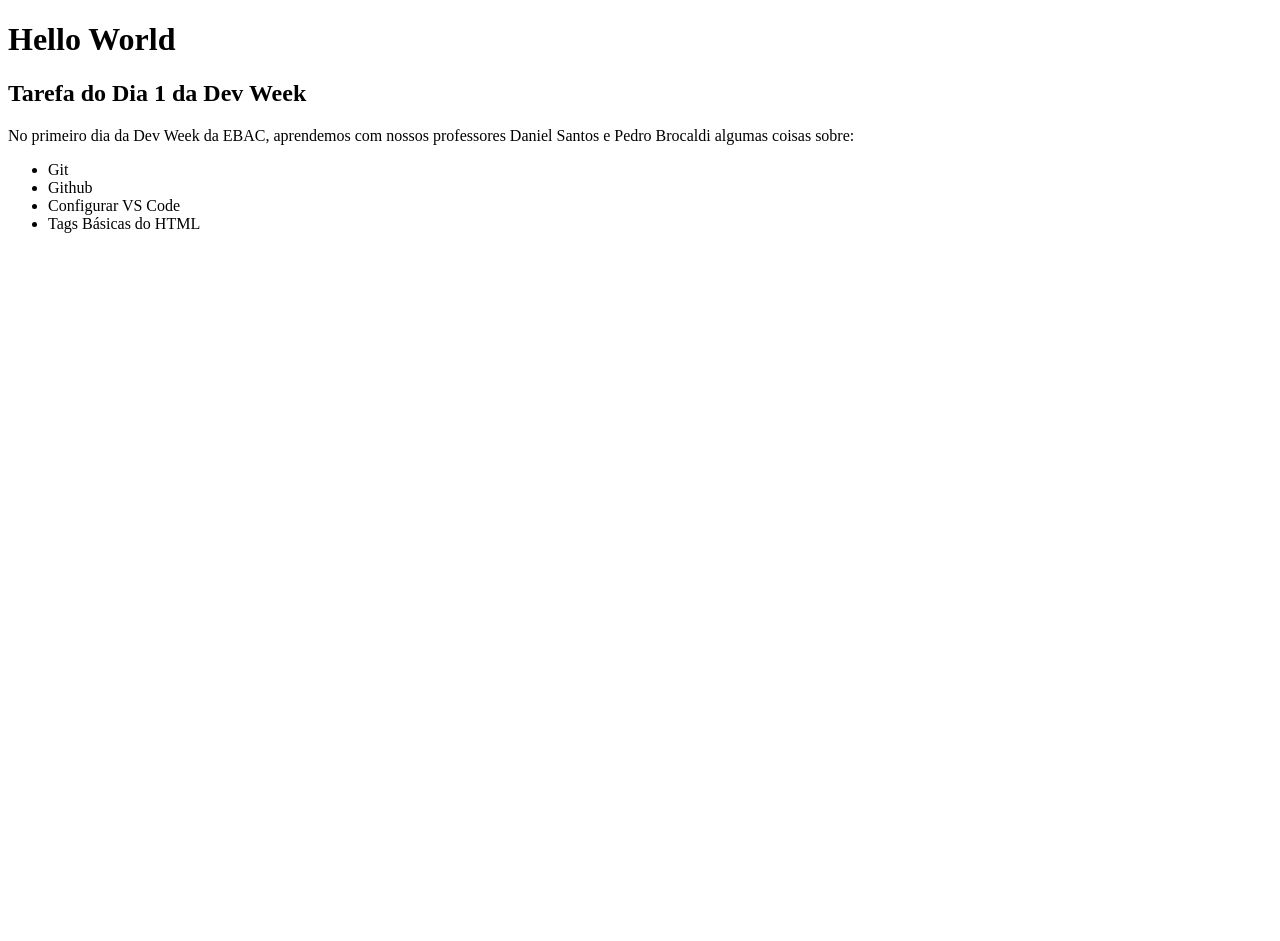
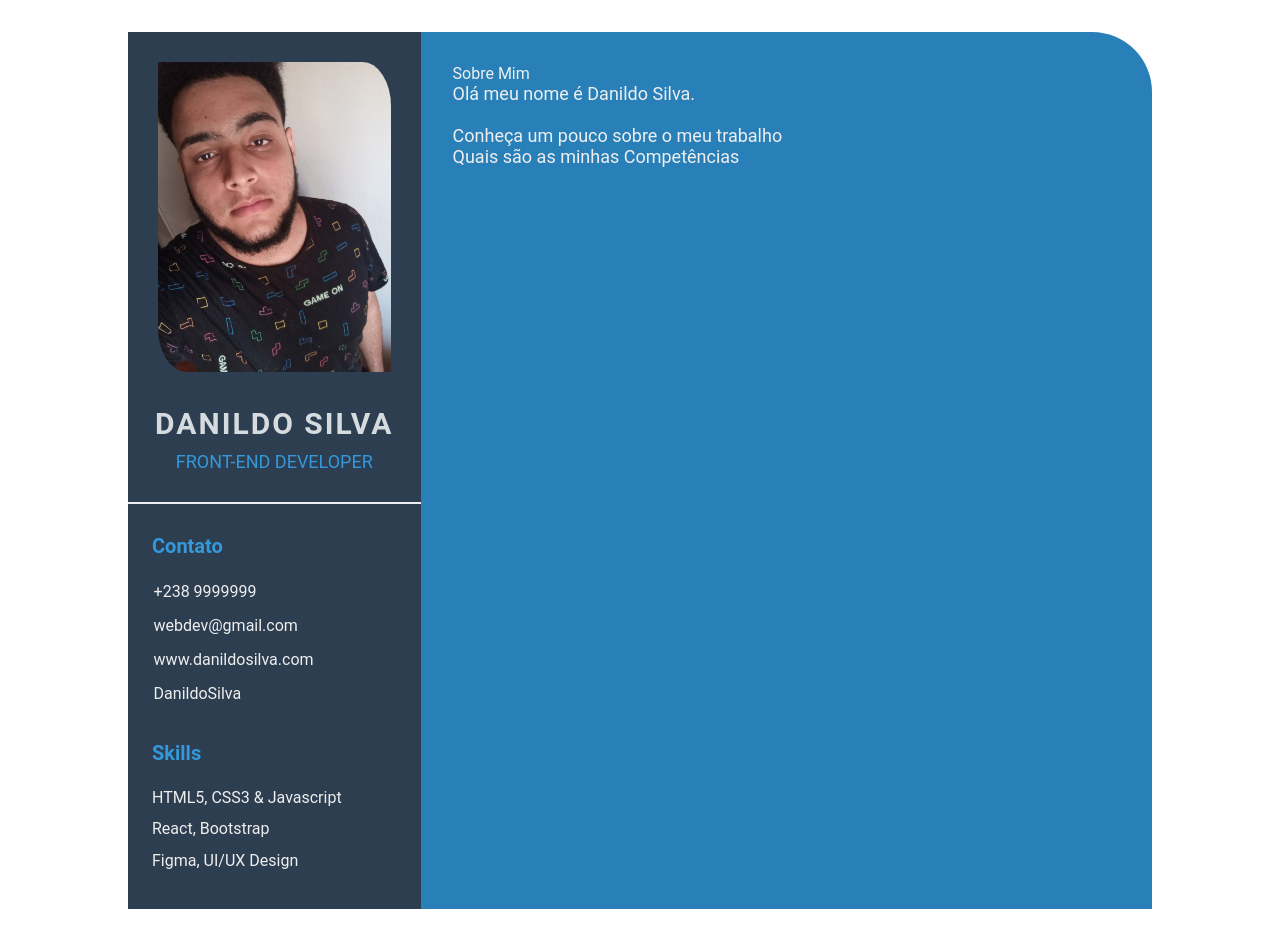
Before and after one commit to DanildoSilva/DevWeekDanildoSilva.github.io, a plain HTML site: page index.html in a window 1280 px wide. Before the commit the page ends 800 px from the top, so only its background shows below. Drawn offline with Linux system fonts and the light colour scheme.

Commit message:
feature: add style.css add profile image add index.css (#2)

```diff
--- a/index.html
+++ b/index.html
@@ -1,19 +1,58 @@
 <!DOCTYPE html>
-<html lang="pt-br">
+<html lang="en">
     <head>
         <meta charset="UTF-8">
+        <meta http-equiv="X-UA-Compatible" content="IE=edge">
         <meta name="viewport" content="width=device-width, initial-scale=1.0">
-        <title>Danildo Silva - Tarefa Dia 01</title>
+        <title>Danildo Silva - Curriculo</title>
+        <link rel="stylesheet" href="style.css">
     </head>
     <body>
-        <h1>Hello World</h1>
-        <h2>Tarefa do Dia 1 da Dev Week</h2>
-        <p>No primeiro dia da Dev Week da EBAC, aprendemos com nossos professores Daniel Santos e Pedro Brocaldi algumas coisas sobre:</p>
-        <ul>
-            <li>Git</li>
-            <li>Github</li>
-            <li>Configurar VS Code</li>
-            <li>Tags Básicas do HTML</li>
-        </ul>
+        <main class="resume-contents">
+            <section class="left-section">
+                <section class="left-section-content">
+                    <div class="profile">
+                        <img src="img/profile-image.jpg" alt="Profile Image" class="profile-image">
+                        <p class="name">Danildo Silva</p>
+                        <p class="profession">Front-End Developer</p>
+                    </div>
+                    <div class="contact-info">
+                        <p class="left-title">Contato</p>
+                        <ul>
+                            <li><i class="fa fa-phone"></i>+238 9999999</li>
+                            <li><i class="fa fa-envelope"></i>webdev@gmail.com</li>
+                            <li><i class="fa fa-globe"></i>www.danildosilva.com</li>
+                            <li><i class="fa fa-github"></i>DanildoSilva</li>
+                        </ul>
+                    </div>
+                    <div class="skills">
+                        <p class="left-title">Skills</p>
+                        <ul>
+                            <li>
+                                <p>HTML5, CSS3 & Javascript</p>
+                            </li>
+                            <li>
+                                <p>React, Bootstrap</p>
+                            </li>
+                            <li>
+                                <p>Figma, UI/UX Design</p>
+                            </li>
+                        </ul>
+                    </div>
+                </section>
+            </section>
+            <section class="right-section">
+                <div class="right-section-contents">
+                    <section class="about gap">
+                        <div class="right-title">Sobre Mim</div>
+                        <p class="about-me-contents">
+                            Olá meu nome é Danildo Silva.<br>
+                            <br>Conheça um pouco sobre o meu trabalho
+                            <br>Quais são as minhas Competências
+                        </p>
+                    </section>
+                </div>
+            </section>
+        </main>
     </body>
 </html>
--- /dev/null
+++ b/style.css
@@ -0,0 +1,112 @@
+* {
+    margin: 0;
+    padding: 0;
+    box-sizing: border-box;
+    list-style: none;
+    font-family: 'Roboto', sans-serif;
+}
+
+.resume-contents {
+    min-height: 100vh;
+    width: 80%;
+    margin: 2rem auto;
+    display: grid;
+    grid-template-columns: repeat(7, 1fr);
+}
+
+.left-section {
+    grid-column: span 2;
+    height: 100%;
+    background-color: #2c3e50;
+}
+
+.right-section {
+    grid-column: span 5;
+    height: 100%;
+    background-color: #2980b9;
+    border-radius: 0px 60px 0px 0px;
+}
+
+.left-section-contents{
+    padding: 2rem 2rem;
+}
+
+.profile {
+    width: 100%;
+    border-bottom: 2px solid #eeeeee;
+    margin-bottom: 30px;
+}
+
+.profile .profile-image {
+    width: 100%;
+    padding: 30px;
+    border-bottom-left-radius: 20%;
+    border-top-right-radius: 20%;
+}
+
+.name {
+    color: #D6DBDF;
+    font-size: 30px;
+    font-weight: 700;
+    letter-spacing: 2px;
+    text-transform: uppercase;
+    text-align: center;
+    margin-bottom: 10px;
+}
+
+.profession {
+    color: #3498db;
+    font-size: 18px;
+    text-transform: uppercase;
+    text-align: center;
+    margin-bottom: 30px;
+}
+
+/* .contact-info { border-bottom: 2px solid #1B2631; } */
+.left-title {
+    color: #3498db;
+    font-size: 20px;
+    font-weight: 700;
+    padding-left: 1.5rem;
+}
+
+.contact-info ul {
+    padding: 1rem 0 2rem .6rem;
+}
+
+.contact-info ul li,
+.references ul li {
+    padding: .4rem 0;
+    color: #eeeeee;
+}
+
+.contact-info ul li i,
+.references ul li i {
+    padding-right: 1rem;
+    font-size: 18px;
+    color: #eeeeee;
+}
+
+.skills ul {
+    padding: 1rem 0 2rem 1.5rem;
+}
+.skills ul li p {
+    padding: .4rem 0;
+    color: #eeeeee;
+}
+
+.right-section-contents {
+    padding: 2rem 2rem;
+}
+
+.right-title {
+    color: #eeeeee;
+}
+
+.gap {
+    padding-bottom: 2rem;
+}
+.about-me-contents {
+    font-size: 18px;
+    color: #eeeeee;
+}
```
Also changed, not shown: img/profile-image.jpg (added).
